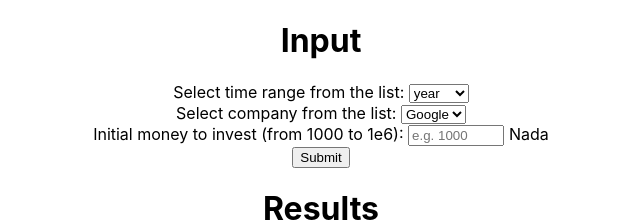
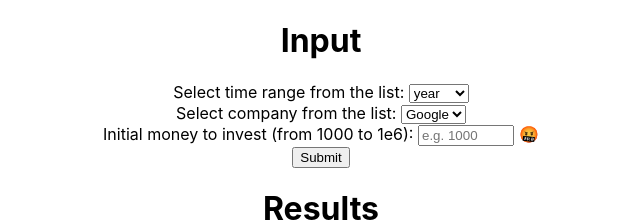
Before and after one commit to Jenny-Tan/EECS605_proj, a React (Create React App) app: page / in a window 1280 px wide. Shown: the top 222 px of the page, without its empty margins (319-959 px from the left). Built offline with nearby package versions, Linux system fonts and the light colour scheme.

Commit message:
Update App.css

```diff
--- a/src/App.css
+++ b/src/App.css
@@ -38,11 +38,11 @@
 }
 
 input:invalid+span:after {
-  content: 'Nada';
+  content: '🤬';
   padding-left: 5px;
 }
 
 input:valid+span:after {
-  content: 'Yeah';
+  content: '🤩';
   padding-left: 5px;
 }
```
